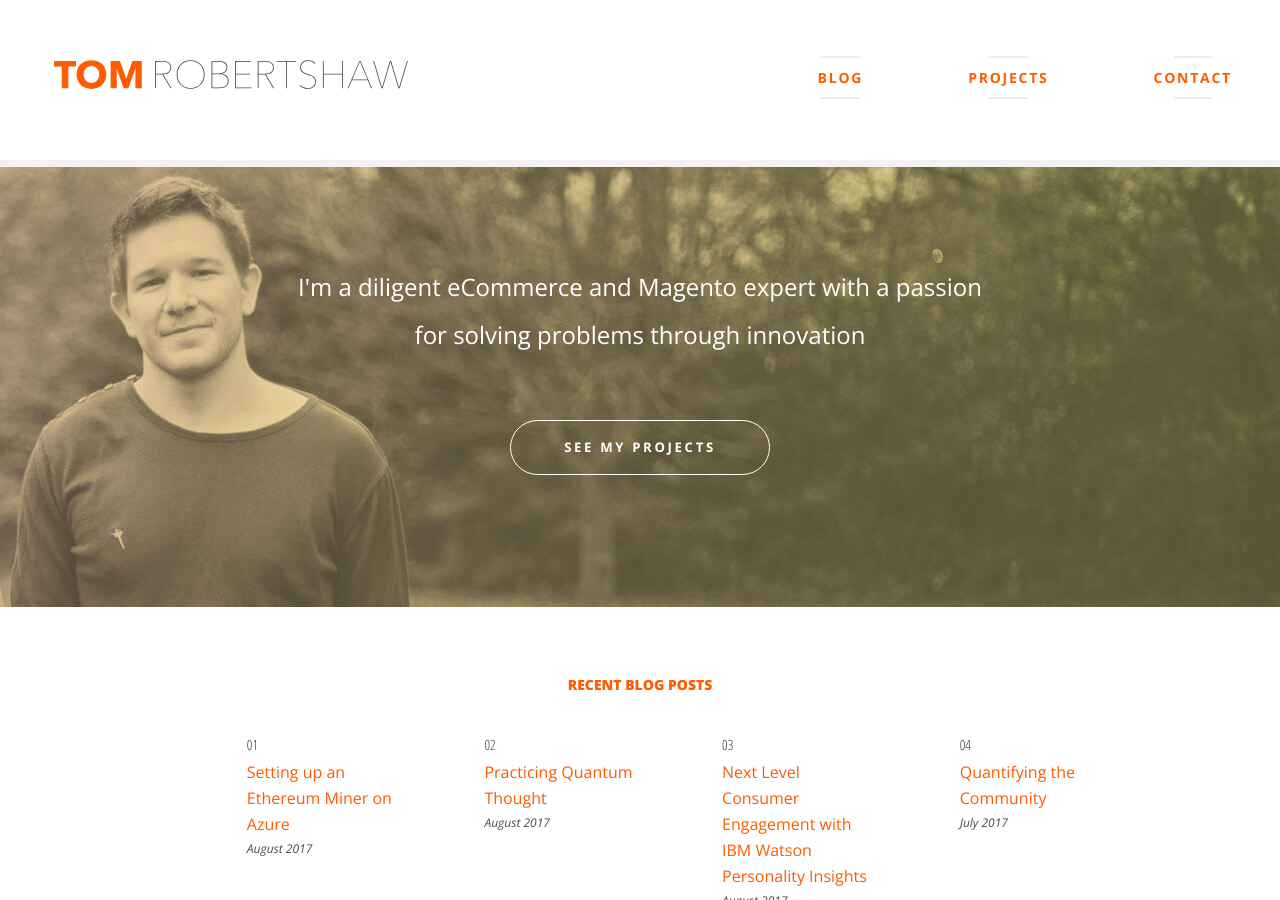
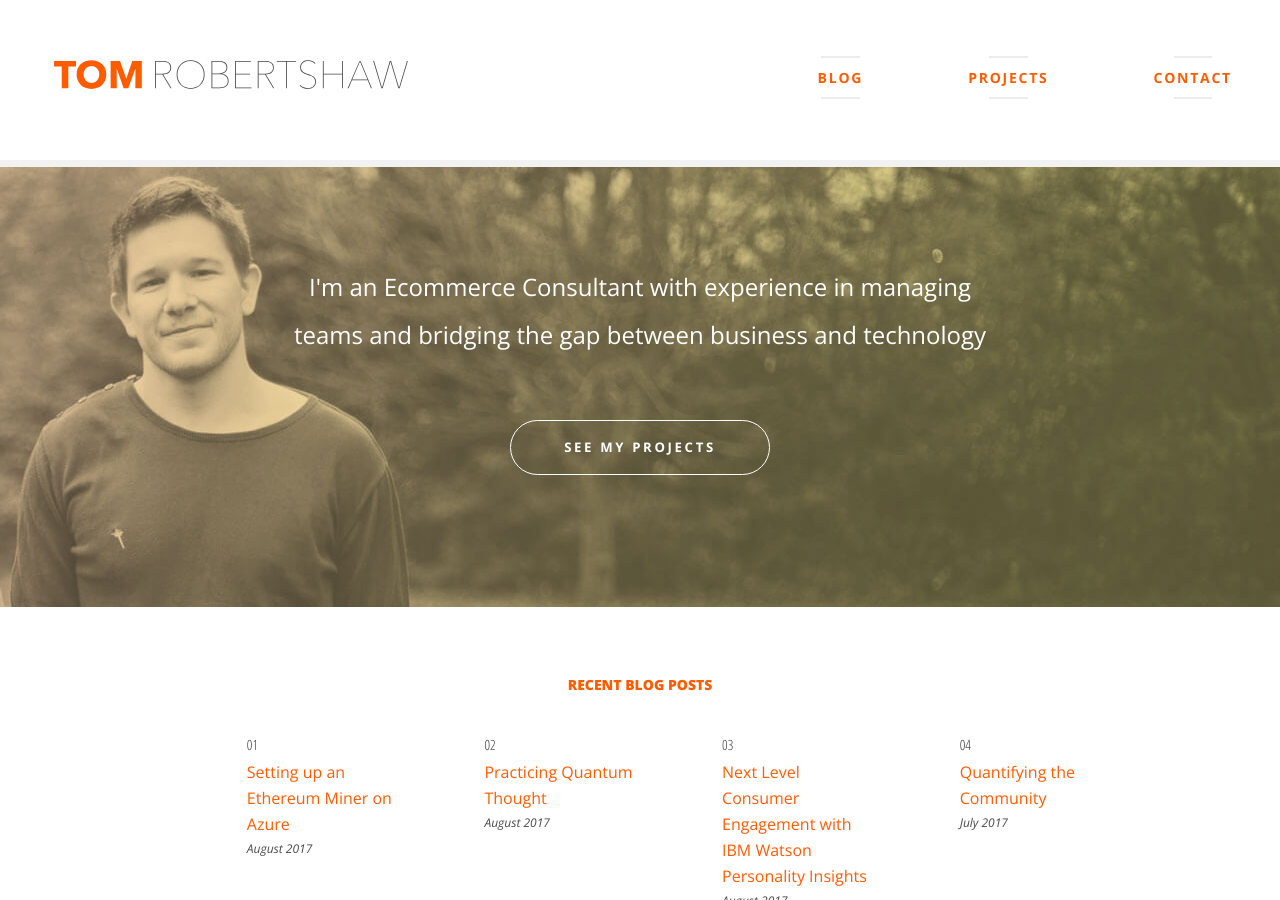
Before and after one commit to bobbyshaw/tomrobertshaw.net, a Jekyll site: the page built from index.html, in a window 1280 px wide and 900 px high. Built offline with Jekyll 4.4.1, drawn with Linux system fonts in a browser that asks for light colours.

Commit message:
Update homepage description.

```diff
--- a/index.html
+++ b/index.html
@@ -1,12 +1,12 @@
 ---
 layout: default
-title: Tom Robertshaw | Co-founder at Meanbee and Hivemind, freelance Magento developer and tech consultant.
-description: I'm a diligent eCommerce and Magento expert with a passion for solving problems through innovation
+title: Tom Robertshaw | Ecommerce Consultant, specialising in technology and teams.
+description: I'm an Ecommerce Consultant with experience in managing teams and bridging the gap between business and technology
 fullwidth: true
 ---
 
 <section class="hero">
-	<p class="hero-message">I'm a diligent eCommerce and Magento expert with a passion for solving problems through innovation</p>
+	<p class="hero-message">I'm an Ecommerce Consultant with experience in managing teams and bridging the gap between business and technology</p>
 	<a class="hero-button button" href="/projects">See my projects</a>
 </section>
 
```
